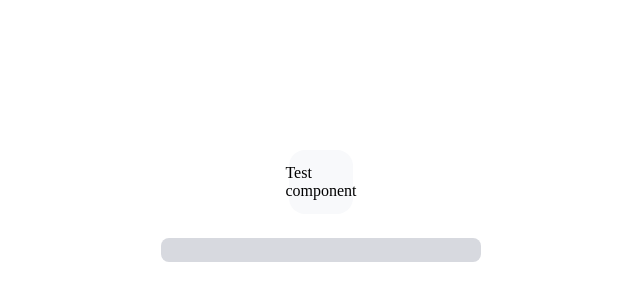
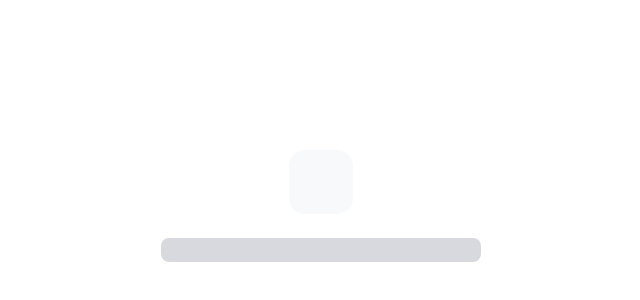
Before and after one commit to stritar/test-range, a React (Vite) app in the folder area51/: page / in a window 1280 px wide. Shown: the part 194-494 px from the top of the page, without its empty margins (319-959 px from the left). Built offline with nearby package versions, Linux system fonts and the light colour scheme; a web font is replaced by a local one.

Commit message:
sadasd
adasd

```diff
--- a/area51/src/components/TestTile.jsx
+++ b/area51/src/components/TestTile.jsx
@@ -12,7 +12,6 @@
         fontFamily: "var(--core-font-family--hero)",
       }}
     >
-      Test component
     </div>
   );
 }
```
